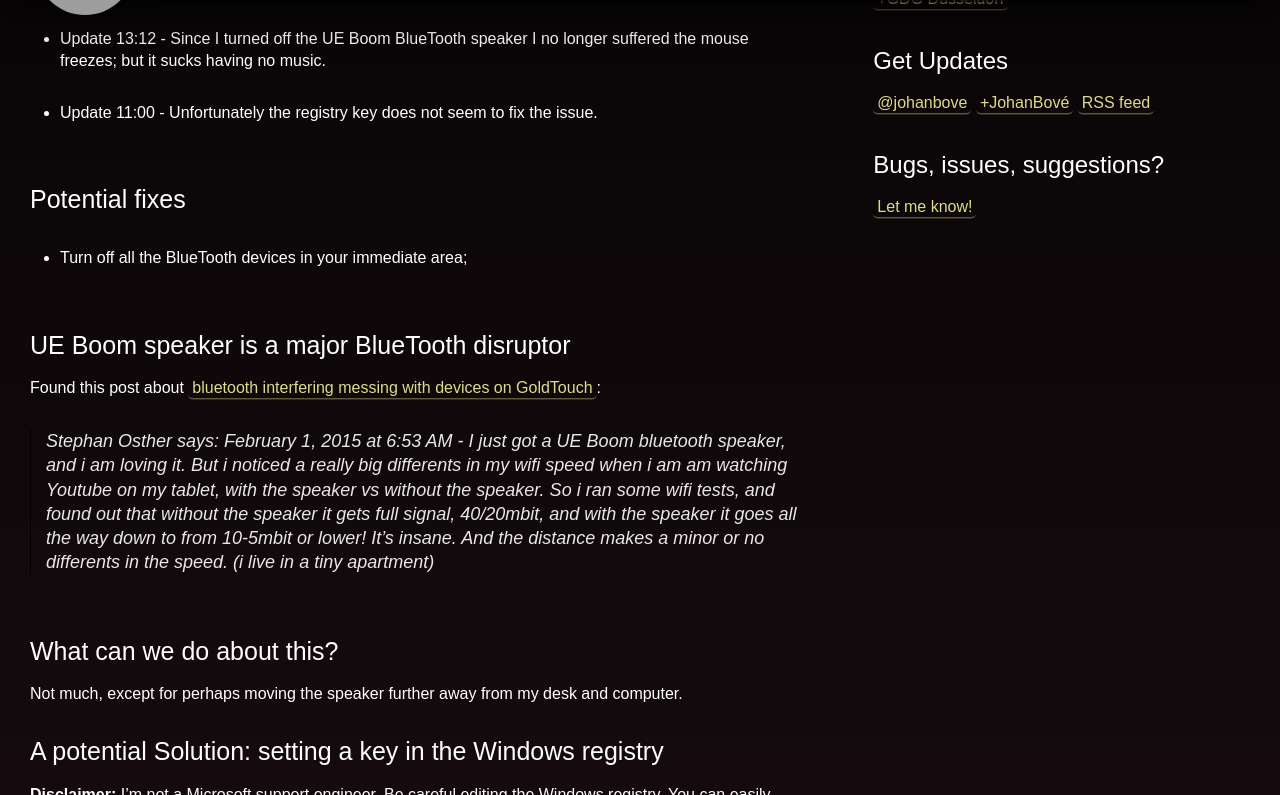
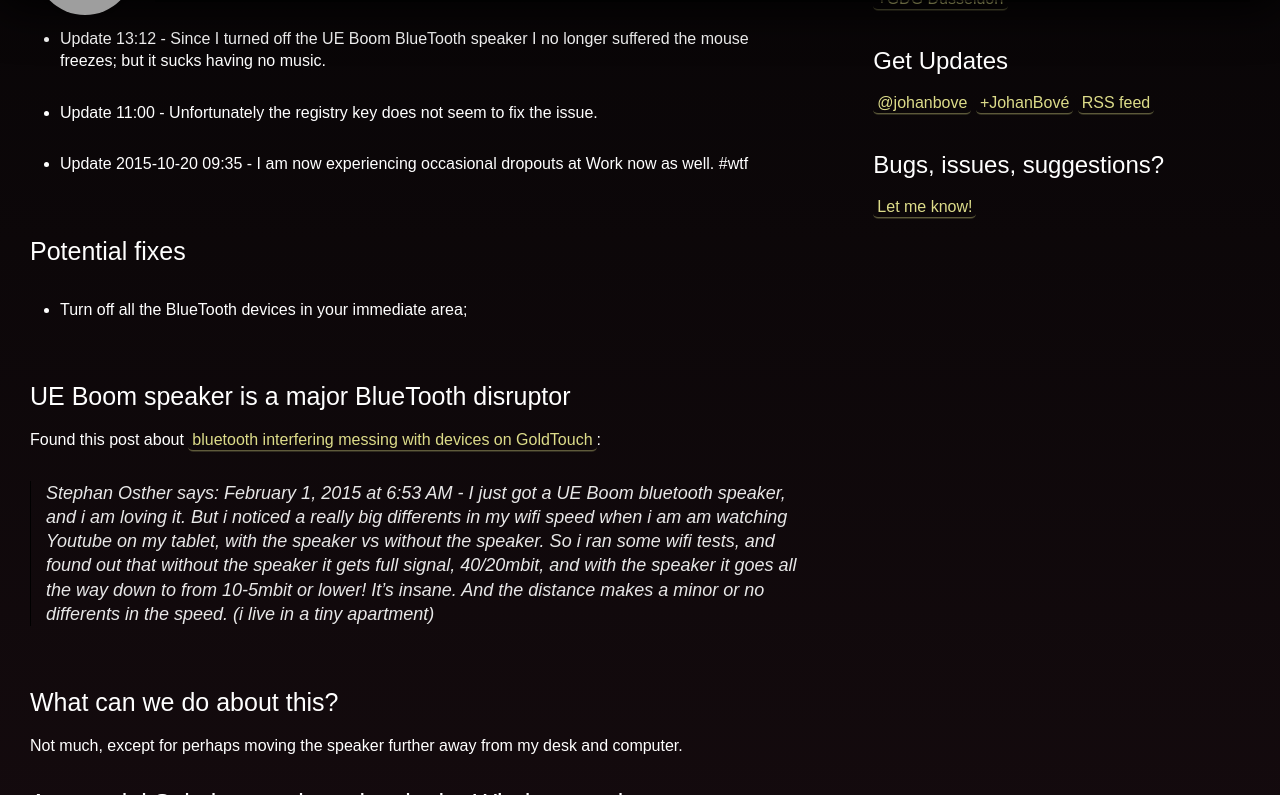
Before and after one commit to johanbove/johanbove.github.io, a Jekyll site: the page built from _posts/2015-09-29-Windows-Bluetooth-Mouse-Connection-Fixed.md, in a window 1280 px wide and 900 px high, scrolled down 481 px, cut to the strip 105-900 px from the top of the window. Built offline with Jekyll 4.4.1, drawn with Linux system fonts in a browser that asks for light colours; comment, search, counter and statistics services are not loaded; some of the changed text lies outside the part shown; grey boxes are pictures that could not be loaded.

Commit message:
Update post
Added bluetoothdoctor

```diff
--- a/_posts/2015-09-29-Windows-Bluetooth-Mouse-Connection-Fixed.md
+++ b/_posts/2015-09-29-Windows-Bluetooth-Mouse-Connection-Fixed.md
@@ -17,6 +17,7 @@
 
 - Update 13:12 - Since I turned off the UE Boom BlueTooth speaker I no longer suffered the mouse freezes; but it sucks having no music.
 - Update 11:00 - Unfortunately the registry key does not seem to fix the issue.
+- Update 2015-10-20 09:35 - I am now experiencing occasional dropouts at Work now as well. #wtf
 
 ## Potential fixes
 
@@ -63,3 +64,7 @@
 > For the Windows shared-spectrum model to work effectively, Wi-Fi miniport drivers must report their channel usage to the networking connections manager. The networking stack then passes the channel-use information to the Bluetooth stack.
 
 Original Source: <https://msdn.microsoft.com/en-us/library/windows/hardware/dn133849(v=vs.85).aspx>
+
+## Resources
+
+- <http://www.bluetoothdoctor.com/>
```
